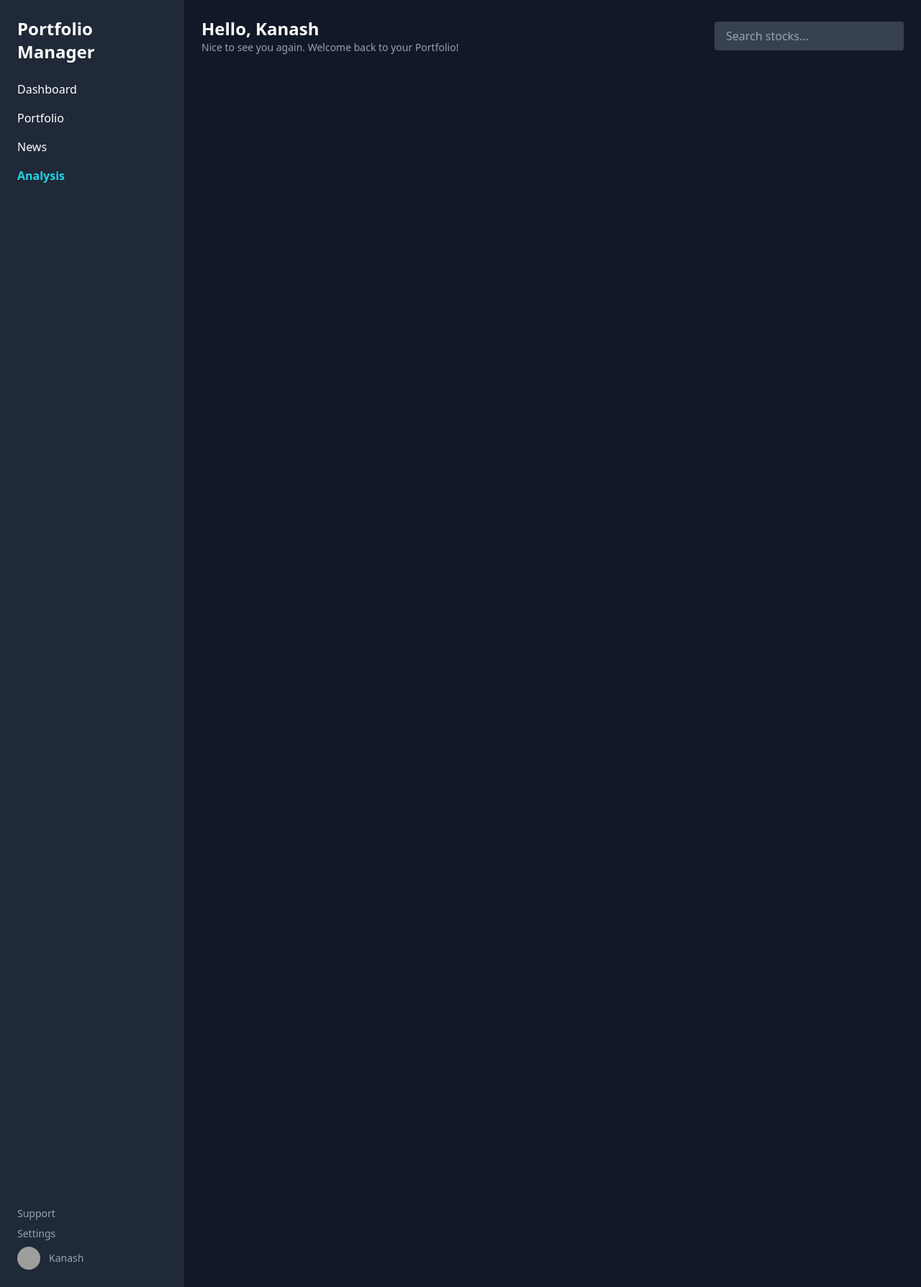
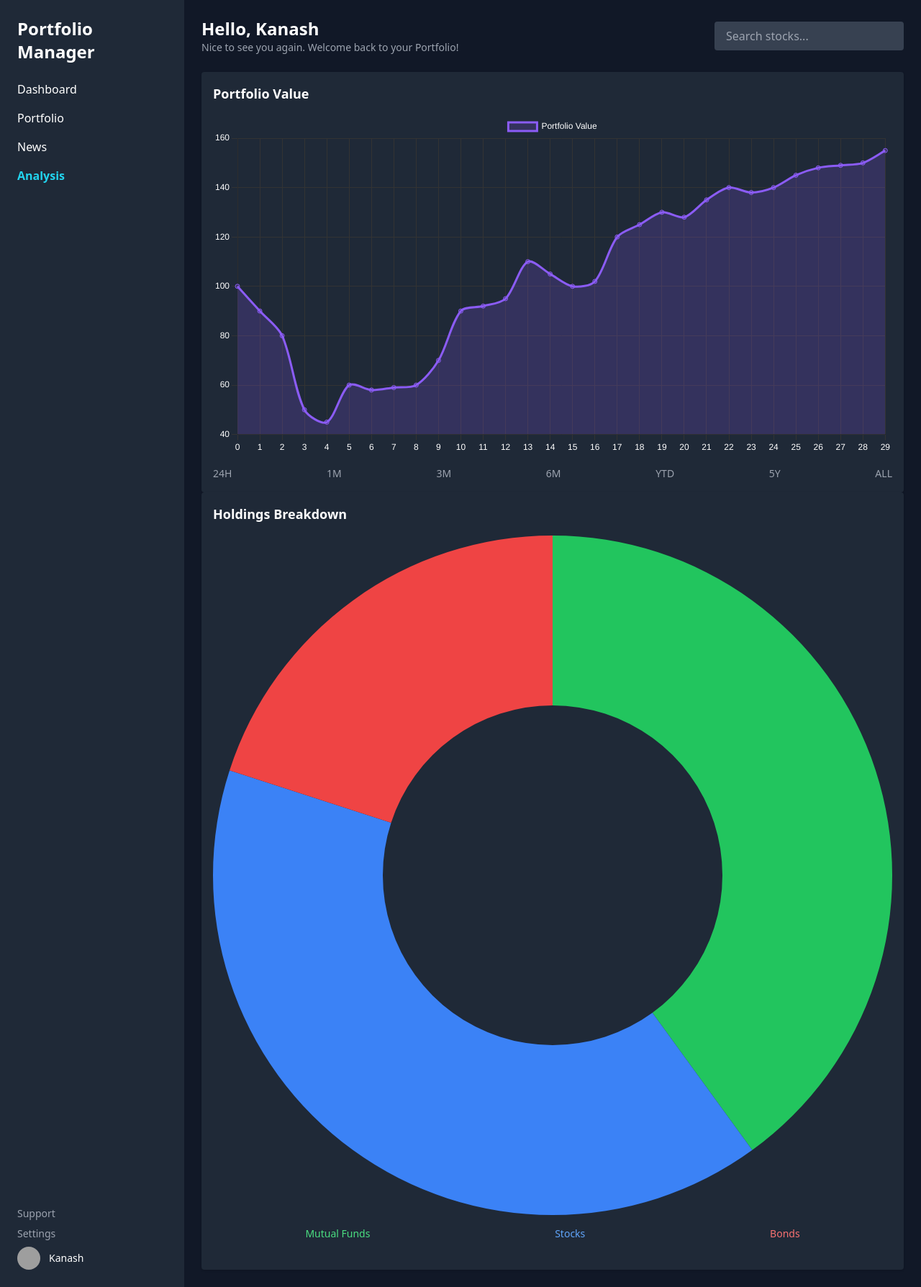
Before and after one commit to kayamoran/portfolio_manager_team07, a Python web app: template templates/analysis.html in a window 1280 px wide. Shown: the whole page at 72% size. Run offline with Jinja, Linux system fonts and the light colour scheme; the template is opened without the code that fills it, so the values that code supplies are empty; some libraries are stand-ins or nearby versions; grey boxes are pictures that could not be loaded.

Commit message:
Small changes to UI

```diff
--- a/templates/analysis.html
+++ b/templates/analysis.html
@@ -34,10 +34,9 @@
     <a href="#" class="block text-sm text-gray-400 hover:text-white">Settings</a>
     <div class="flex items-center space-x-3 mt-4">
         <img src="https://ui-avatars.com/api/?name=Kanash&background=4f46e5&color=fff&rounded=true" alt="Avatar" class="w-8 h-8 rounded-full" />
-        <a href="#" class="block text-sm text-gray-400 hover:text-white">Kanash</a>
+        <a href="login.html" class="block text-sm text-white font-medium">Kanash</a>
   </div>
 </aside>
-
 
         <!-- Main Content -->
         <main class="flex-1 p-6 overflow-y-auto">
@@ -49,3 +48,63 @@
                 </div>
                 <input type="text" placeholder="Search stocks..." class="bg-gray-700 text-white px-4 py-2 rounded" />
             </div>
+            <!-- Line Chart -->
+                <div class="bg-gray-800 p-4 rounded shadow col-span-2">
+                    <h2 class="text-lg font-semibold mb-4">Portfolio Value</h2>
+                    <canvas id="lineChart"></canvas>
+                    <div class="flex justify-between mt-4 text-sm text-gray-400">
+                        <span>24H</span><span>1M</span><span>3M</span><span>6M</span><span>YTD</span><span>5Y</span><span>ALL</span>
+                    </div>
+                </div>
+        <!-- Pie Chart -->
+                <div class="bg-gray-800 p-4 rounded shadow">
+                    <h2 class="text-lg font-semibold mb-4">Holdings Breakdown</h2>
+                    <canvas id="pieChart"></canvas>
+                    <div class="flex justify-around text-sm text-gray-400 mt-4">
+                        <span class="text-green-400">Mutual Funds</span>
+                        <span class="text-blue-400">Stocks</span>
+                        <span class="text-red-400">Bonds</span>
+                    </div>
+                    <br>
+                </div>
+           <script>
+        // Line Chart
+        new Chart(document.getElementById('lineChart'), {
+            type: 'line',
+            data: {
+                labels: [...Array(30).keys()],
+                datasets: [{
+                    label: 'Portfolio Value',
+                    data: [100, 90, 80, 50, 45, 60, 58, 59, 60, 70, 90, 92, 95, 110, 105, 100, 102, 120, 125, 130, 128, 135, 140, 138, 140, 145, 148, 149, 150, 155],
+                    borderColor: '#8b5cf6',
+                    backgroundColor: 'rgba(139, 92, 246, 0.2)',
+                    fill: true,
+                    tension: 0.3
+                }]
+            },
+            options: {
+                plugins: { legend: { labels: { color: 'white' } } },
+                scales: {
+                    x: { ticks: { color: 'white' }, grid: { color: '#333' } },
+                    y: { ticks: { color: 'white' }, grid: { color: '#333' } }
+                }
+            }
+        });
+
+        // Pie Chart
+        new Chart(document.getElementById('pieChart'), {
+            type: 'doughnut',
+            data: {
+                labels: ['Mutual Funds', 'Stocks', 'Bonds'],
+                datasets: [{
+                    data: [40, 40, 20],
+                    backgroundColor: ['#22c55e', '#3b82f6', '#ef4444'],
+                    borderWidth: 0
+                }]
+            },
+            options: {
+                plugins: { legend: { display: false } }
+            }
+        });
+
+    </script>
--- a/templates/portfolio.html
+++ b/templates/portfolio.html
@@ -28,7 +28,7 @@
           <a href="#" class="block text-sm text-gray-400 hover:text-white">Settings</a>
           <div class="flex items-center space-x-3 mt-4">
             <img src="https://ui-avatars.com/api/?name=Kanash&background=4f46e5&color=fff&rounded=true" alt="Avatar" class="w-8 h-8 rounded-full" />
-            <span class="text-sm text-white font-medium">Kanash</span>
+            <a href="login.html" class="text-sm text-white font-medium">Kanash</span>
           </div>
         </div>
       </aside>
```
Also changed, not shown: templates/index.html (+5 -4 lines), templates/news.html (+67 -0 lines).
